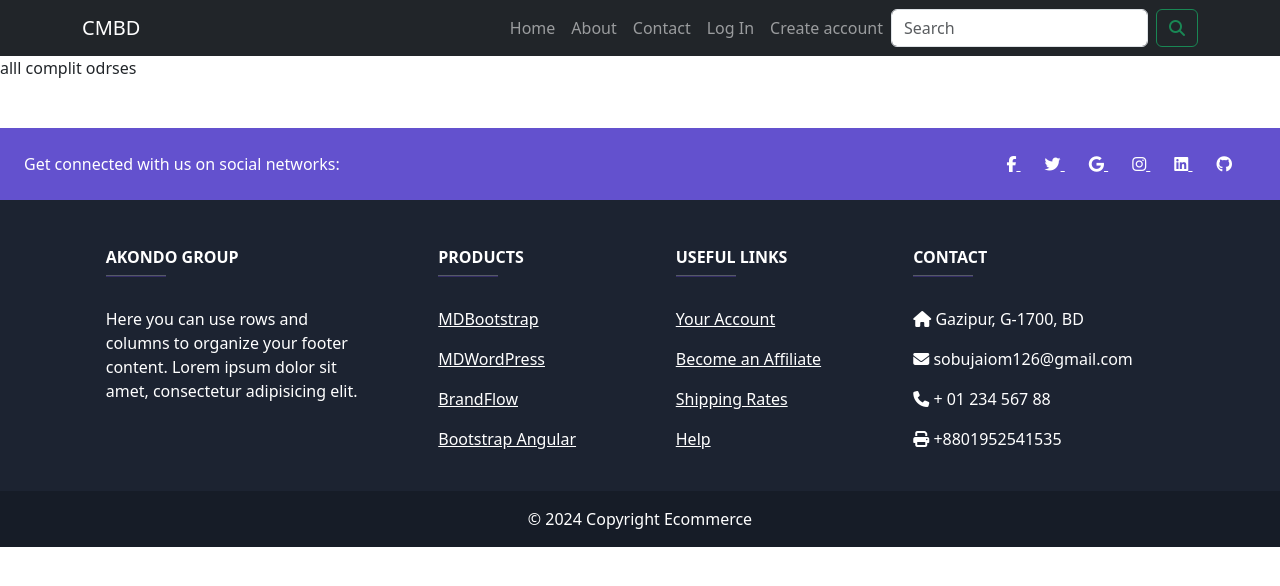
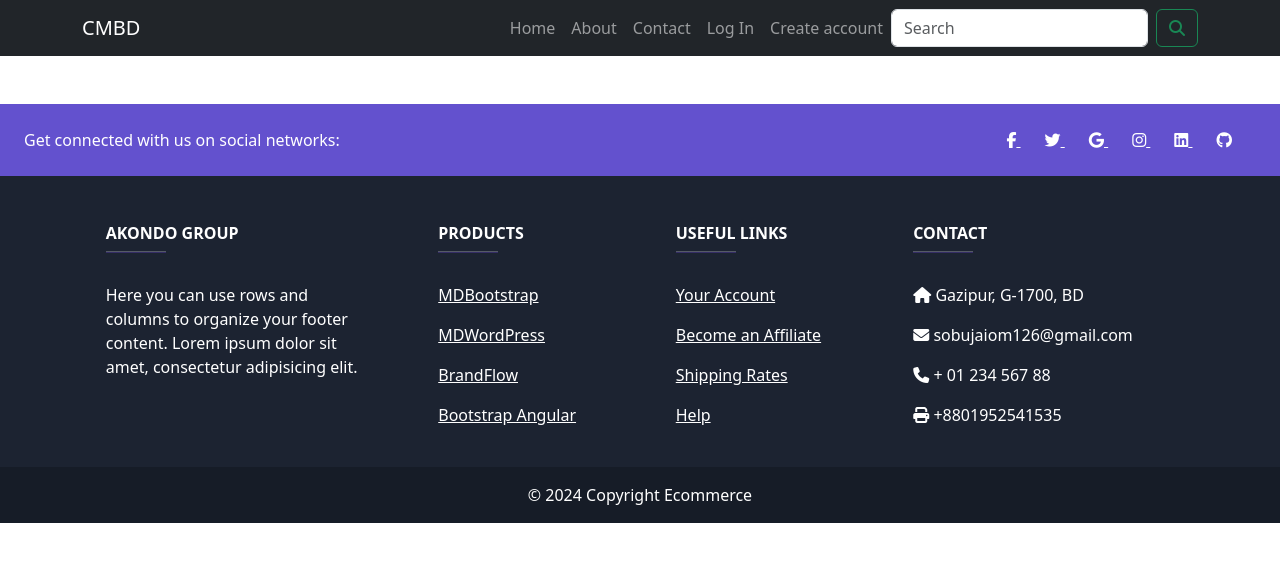
Before and after one commit to shorifulsobuj/Php, a PHP site: page /all-completed-orders.php in a window 1280 px wide. Shown: the top 586 px of the page. Run offline with PHP 8.4, Linux system fonts and the light colour scheme; some libraries are stand-ins or nearby versions.

Commit message:
E-commarce v1.1

```diff
--- a/ECOMMERCE/all-completed-orders.php
+++ b/ECOMMERCE/all-completed-orders.php
@@ -3,7 +3,6 @@ require_once 'header.php';
 ?>
 
 
-alll complit odrses
 <?php
 require_once 'footer.php';
 ?>
```
